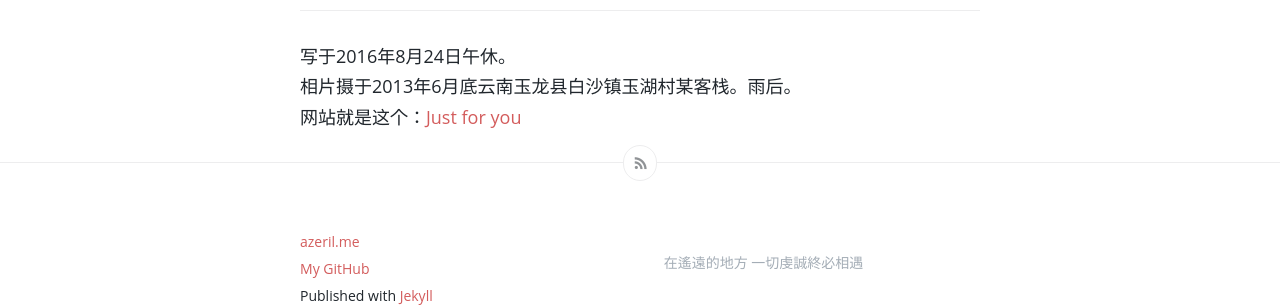
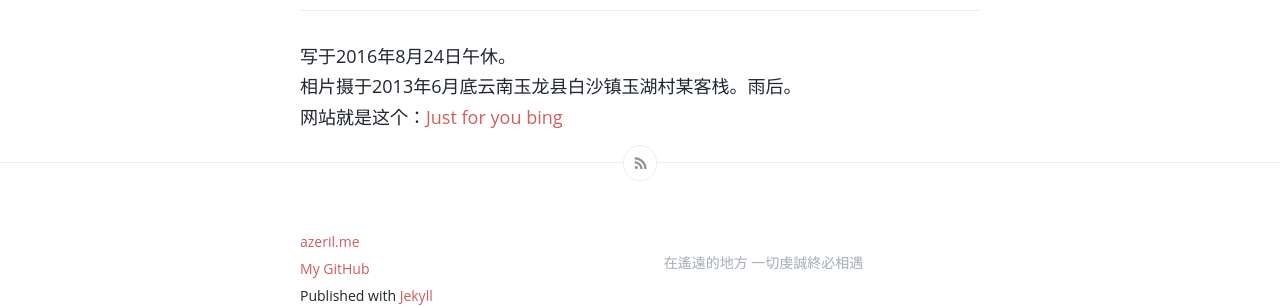
Before and after one commit to sardine2/wangshourong, a Jekyll site: the page built from _posts/2016-08-24-Out-of-Focus.md, in a window 1280 px wide. Shown: the part 1673-1980 px from the top of the page. Built offline with Jekyll 4.4.1, drawn with Linux system fonts in a browser that asks for light colours; comment, search, counter and statistics services are not loaded.

Commit message:
Update 2016-08-24-Out-of-Focus.md

```diff
--- a/_posts/2016-08-24-Out-of-Focus.md
+++ b/_posts/2016-08-24-Out-of-Focus.md
@@ -45,3 +45,4 @@ image: flower.jpg
 写于2016年8月24日午休。
 相片摄于2013年6月底云南玉龙县白沙镇玉湖村某客栈。雨后。
 网站就是这个：[Just for you](wangshourong.sardine2.com)
+[bing](bing.com)
```
